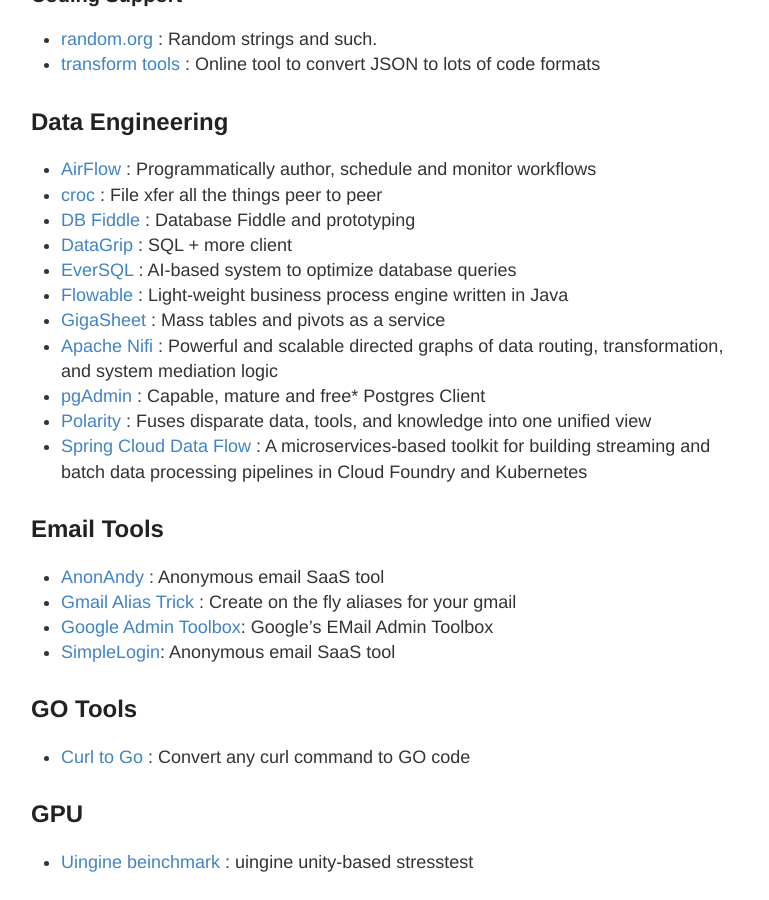
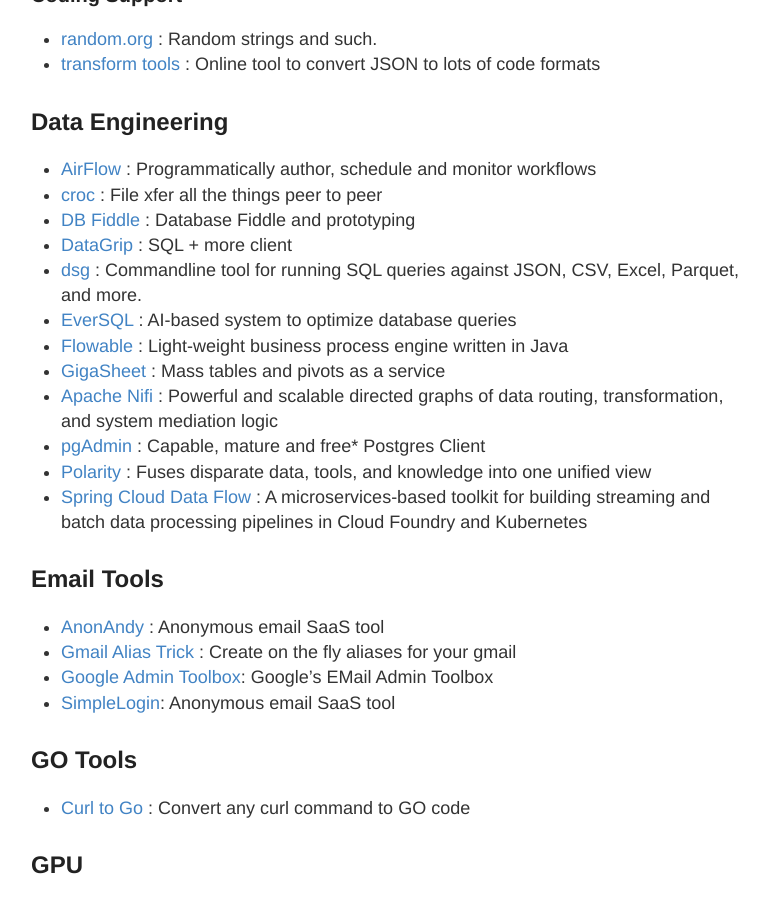
Before and after one commit to stevehenderson/stevehenderson.github.io, a Jekyll site: the page built from tools.md, in a window 1280 px wide and 900 px high, scrolled down 1204 px. Shown: the whole window, without its empty margins (249-1018 px from the left). Built offline with Jekyll 4.4.1, drawn with Linux system fonts in a browser that asks for light colours.

Commit message:
Update tools.md

```diff
--- a/tools.md
+++ b/tools.md
@@ -43,6 +43,7 @@
    * [croc](https://github.com/schollz/croc) : File xfer all the things peer to peer
    * [DB Fiddle](https://www.db-fiddle.com/) : Database Fiddle and prototyping
    * [DataGrip](https://www.jetbrains.com/datagrip/) : SQL + more client
+   * [dsg](https://github.com/multiprocessio/dsq) : Commandline tool for running SQL queries against JSON, CSV, Excel, Parquet, and more.
    * [EverSQL](https://www.eversql.com/) : AI-based system to optimize database queries
    * [Flowable](https://github.com/flowable/flowable-engine) :  Light-weight business process engine written in Java
    * [GigaSheet](https://www.gigasheet.com/cyber-security) : Mass tables and pivots as a service
```
